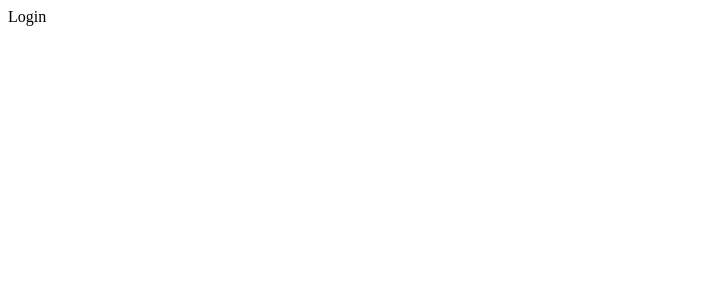
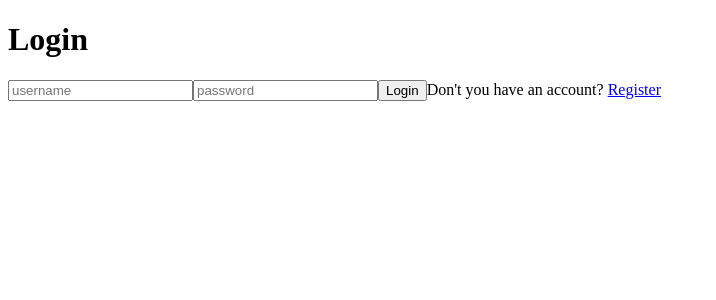
Before and after one commit to luizcalaca/node-react-blog-full, a React (Vite) app in the folder client/: page /login in a window 1280 px wide. Shown: the top 300 px of the page, without its empty margins (0-716 px from the left). Built offline with nearby package versions, Linux system fonts and the light colour scheme.

Commit message:
feat: creating form

```diff
--- a/client/src/pages/Login.jsx
+++ b/client/src/pages/Login.jsx
@@ -1,9 +1,28 @@
 import React from 'react'
+import {Link} from 'react-router-dom'
 
 const Login = () => {
     return (
-      <div>
-        Login
+        <div className="auth">
+        <h1>Login</h1>
+        <form>
+          <input
+            required
+            type="text"
+            placeholder="username"
+            name="username"
+          />
+          <input
+            required
+            type="password"
+            placeholder="password"
+            name="password"
+          />
+          <button>Login</button>
+          <span>
+            Don't you have an account? <Link to="/register">Register</Link>
+          </span>
+        </form>
       </div>
     )
   }
```
